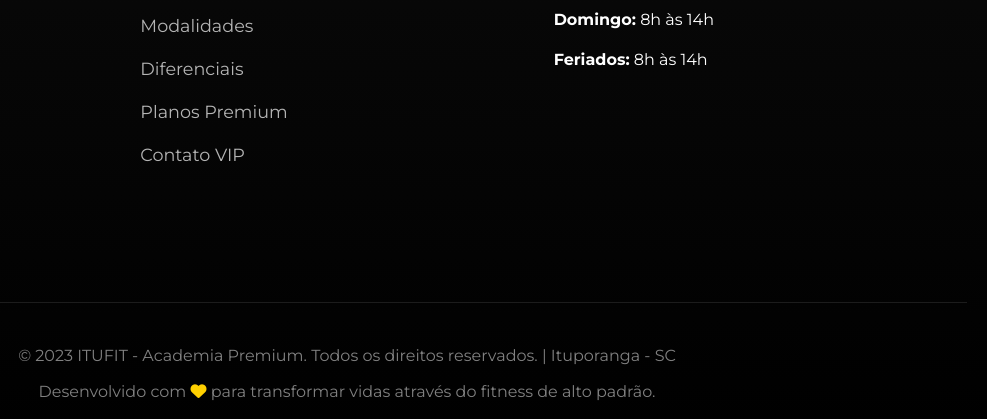
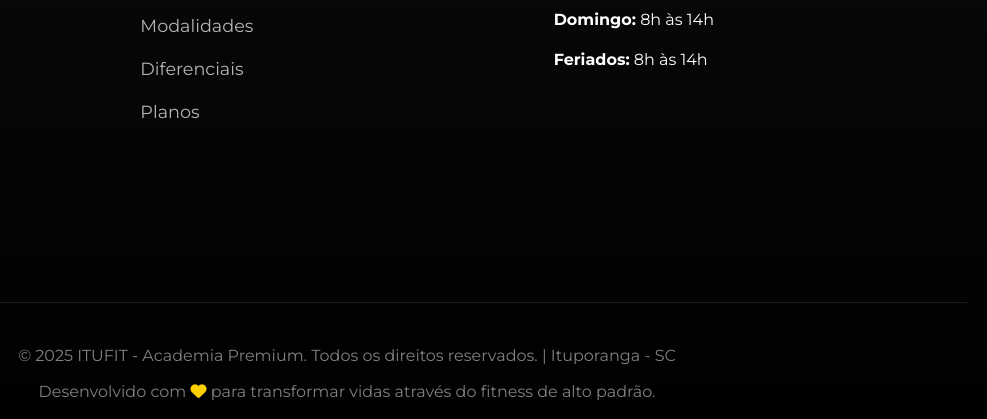
Before and after one commit to alexhwagner/itufitacademia, a plain HTML site: page index.html in a window 1280 px wide. Shown: the part 9941-10360 px from the top of the page, 293-1280 px from the left. Drawn offline with nearby package versions, Linux system fonts and the light colour scheme.

Commit message:
Atualiza index.html e adiciona imagem da academia

```diff
--- a/index.html
+++ b/index.html
@@ -1947,7 +1947,7 @@
                 <h2>Pronto para <span>transformar</span> seu corpo e sua vida?</h2>
                 <p>Junte-se à comunidade fitness mais exclusiva de Ituporanga. Agende sua aula experimental gratuita e venha conhecer nossa estrutura premium.</p>
                 <a href="https://chat.whatsapp.com/KM6KBjYSfgK6hcUyQ2uika?mode=hqrt1" target="_blank" class="btn whatsapp-btn">
-                    <i class="fab fa-whatsapp"></i> Entrar no Grupo VIP
+                    <i class="fab fa-whatsapp"></i> VEM CONHECER
                 </a>
                 <p style="margin-top: 40px; font-size: 1.1rem; color: rgba(255, 255, 255, 0.9);">Clique no botão acima para entrar no nosso grupo exclusivo do WhatsApp e receber todas as informações sobre planos, horários e condições especiais!</p>
             </div>
@@ -2003,8 +2003,7 @@
                         <li><a href="#about">Sobre Nós</a></li>
                         <li><a href="#modalities">Modalidades</a></li>
                         <li><a href="#features">Diferenciais</a></li>
-                        <li><a href="#plans">Planos Premium</a></li>
-                        <li><a href="#cta">Contato VIP</a></li>
+                        <li><a href="#plans">Planos </a></li>
                     </ul>
                 </div>
 
@@ -2020,7 +2019,7 @@
             </div>
 
             <div class="copyright">
-                <p>&copy; 2023 ITUFIT - Academia Premium. Todos os direitos reservados. | Ituporanga - SC</p>
+                <p>&copy; 2025 ITUFIT - Academia Premium. Todos os direitos reservados. | Ituporanga - SC</p>
                 <p style="margin-top: 10px;">Desenvolvido com <i class="fas fa-heart" style="color: var(--yellow);"></i> para transformar vidas através do fitness de alto padrão.</p>
             </div>
         </div>
```
